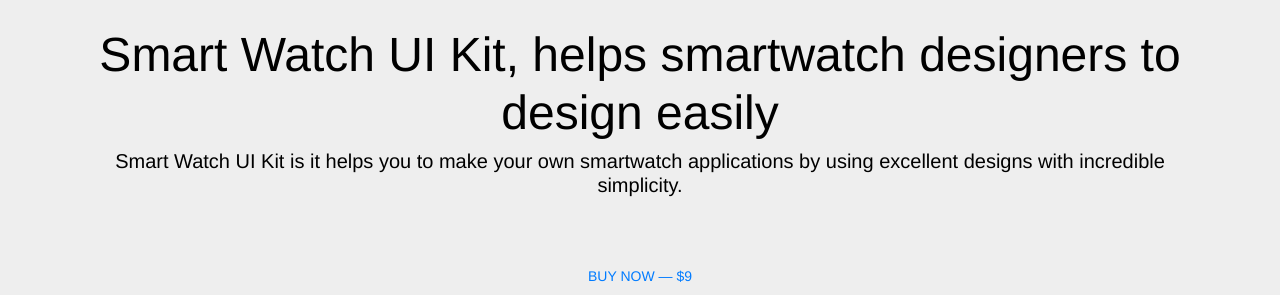
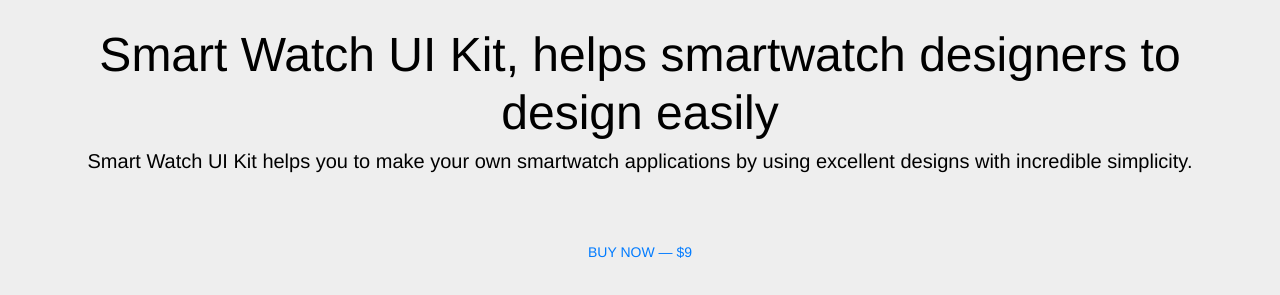
Before and after one commit to ugurkilci/smartwatchuikit, a plain HTML site: page index.html in a window 1280 px wide. Shown: the part 270-565 px from the top of the page. Drawn offline with nearby package versions, Linux system fonts and the light colour scheme.

Commit message:
Update index.html

```diff
--- a/index.html
+++ b/index.html
@@ -89,7 +89,7 @@
 			<strong>Smart Watch UI Kit, helps smartwatch designers to design easily</strong>
 		</h1>
                 <h2 class="lead mb-5">
-                    Smart Watch UI Kit is it helps you to make your own smartwatch applications by using excellent designs with incredible simplicity.
+                    Smart Watch UI Kit helps you to make your own smartwatch applications by using excellent designs with incredible simplicity.
                 </h2>
                 <br>
                 <script src="https://gumroad.com/js/gumroad.js"></script>
```
